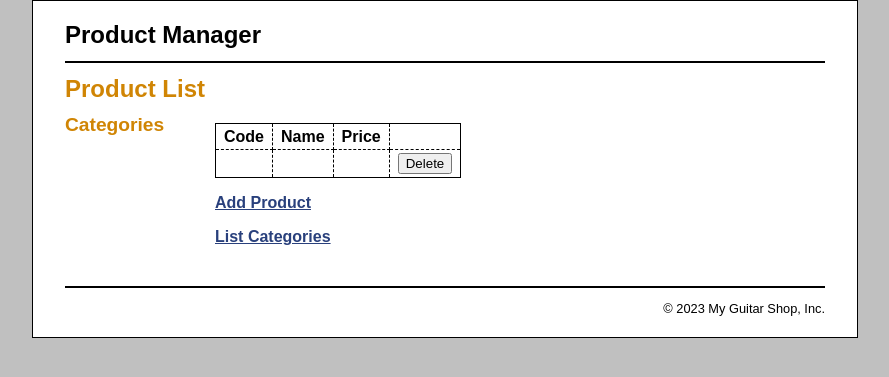
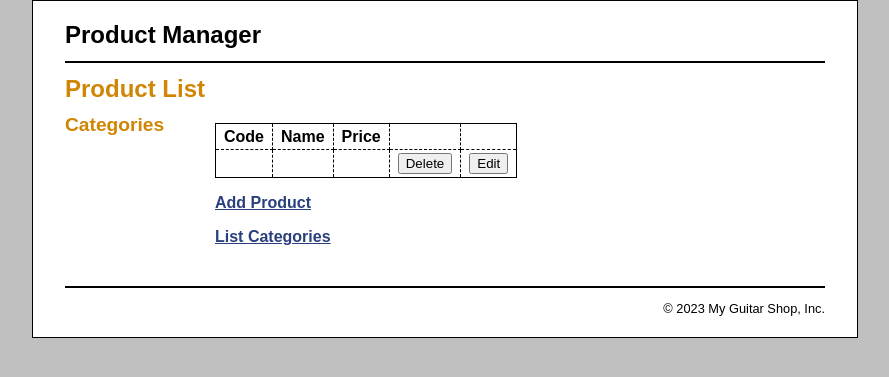
Before and after one commit to GregRodriguezJr/server_management, a PHP site: page / in a window 1280 px wide. Shown: the top 377 px of the page, without its empty margins (195-1084 px from the left). Run offline with PHP 8.4, Linux system fonts and the light colour scheme; tables that the repository leaves empty or names only in its code hold one stand-in row (values such as "Sample post"); data that the repository does not hold is empty.

Commit message:
created edit php file and added edit btn to index page

```diff
--- a/ch04_ex1_sol/index.php
+++ b/ch04_ex1_sol/index.php
@@ -1,3 +1,6 @@
+<!-- Greg Rodriguez -->
+<!-- Lab Assignment 4-1 B -->
+
 <?php
 require_once('database.php');
 
@@ -84,13 +87,25 @@ $statement3->closeCursor();
                     <td><?php echo $product['productCode']; ?></td>
                     <td><?php echo $product['productName']; ?></td>
                     <td class="right"><?php echo $product['listPrice']; ?></td>
-                <td><form action="delete_product.php" method="post">
+                    <td>
+                        <form action="delete_product.php" method="post">
                             <input type="hidden" name="product_id"
                                 value="<?php echo $product['productID']; ?>">
                             <input type="hidden" name="category_id"
                                 value="<?php echo $product['categoryID']; ?>">
                             <input type="submit" value="Delete">
-                </form></td>
+                        </form>
+                    </td>
+                    <!-- Added edit button to html -->
+                    <td>
+                        <form action="edit_product.php" method="post">
+                            <input type="hidden" name="product_id"
+                                value="<?php echo $product['productID']; ?>">
+                            <input type="hidden" name="category_id"
+                                value="<?php echo $product['categoryID']; ?>">
+                            <input type="submit" value="Edit">
+                        </form>
+                    </td>
                 </tr>
             <?php endforeach; ?>
         </table>
```
Also changed, not shown: ch04_ex1_sol/edit_product.php (added). Lines whose indentation alone changed are shown as unchanged.
